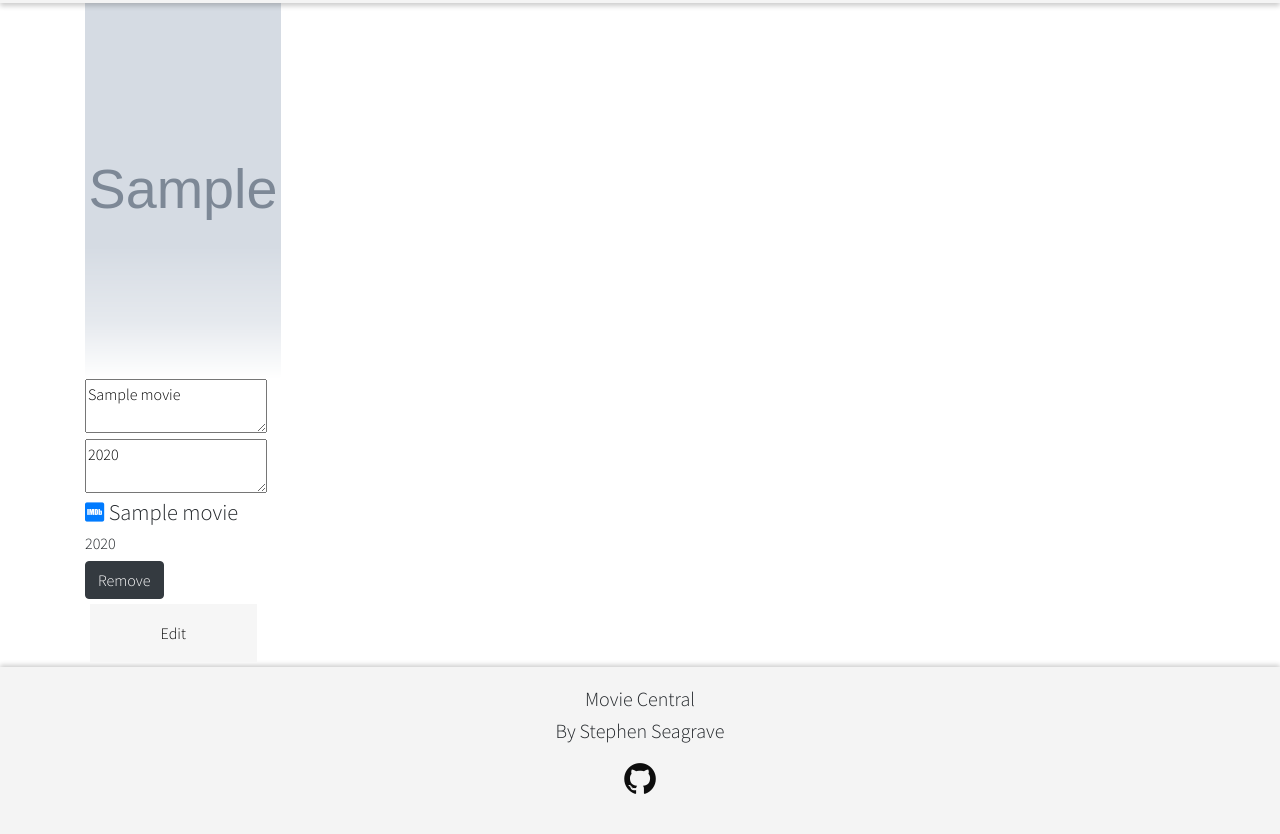
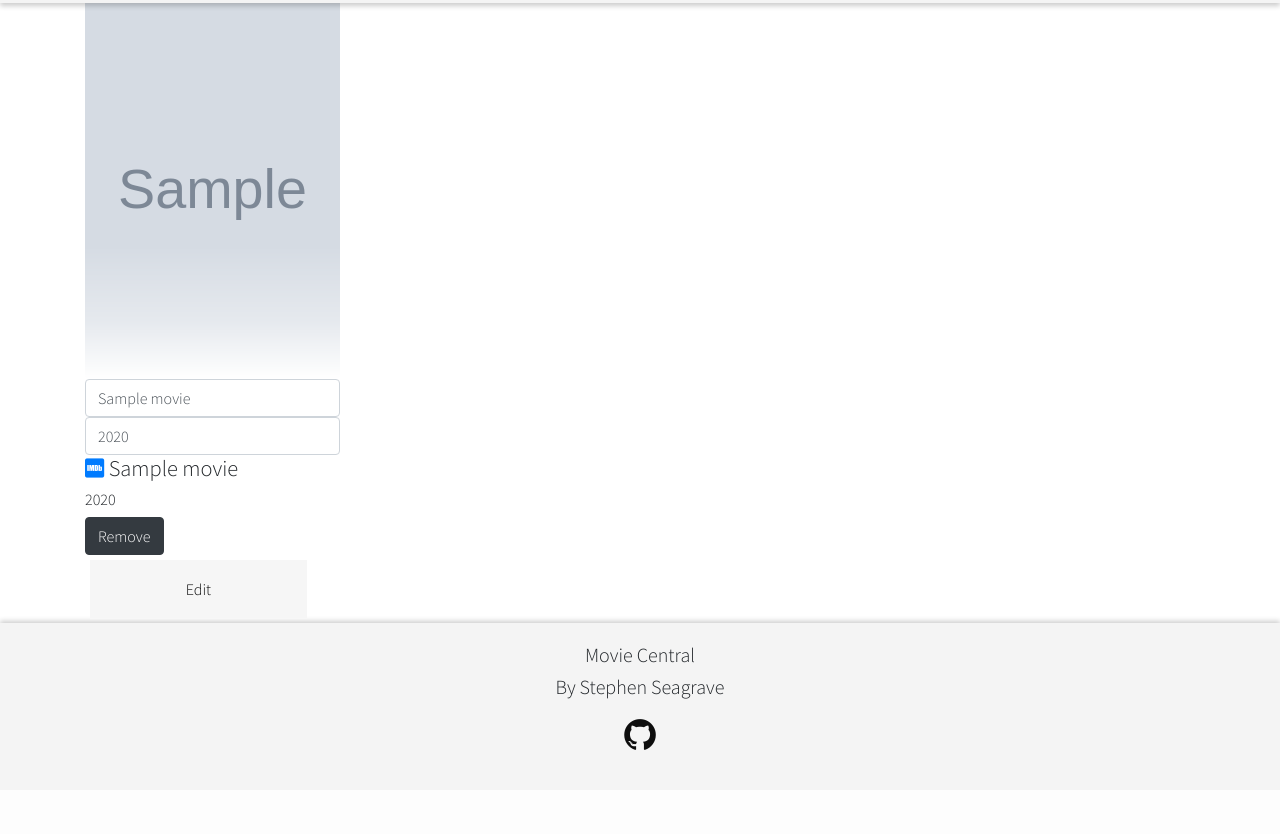
Before and after one commit to nemixu/Movies-Manager, a Flask app: template templates/profile.html in a window 1280 px wide. Shown: the part 57-891 px from the top of the page. After the commit the page ends 807 px from the top, so only its background shows below. Run offline with Flask 2, Linux system fonts and the light colour scheme; the template is opened without the code that fills it: most values are stand-ins (such as "Sample title", 1, 10 or a date in 2020); grey boxes marked "Sample" are stand-in pictures; some libraries are stand-ins or nearby versions.

Commit message:
Added proper form control, moved form action

```diff
--- a/templates/profile.html
+++ b/templates/profile.html
@@ -6,15 +6,15 @@
       <h1>{{user.username}}'s Favourites</h1>
     </div>
     {% for movie in favorites_1 %}
-    <form action="{{ url_for('edit') }}" method="POST">
       <div class="col-sm-12 col-md-6 col-lg-3 movie-card">
+        <form action="{{ url_for('edit') }}" method="POST">
         <img src="{{ movie.poster }}" class="rounded float-left movie-img" alt="Movie Image">
-        <textarea name="title" id="title">{{ movie.title }}</textarea>
-        <textarea name="year" id="year">{{ movie.year }}</textarea>
+        <input name="title" id="title" class="form-control" value="{{ movie.title }}"/>
+        <input name="year" id="year" class="form-control" value="{{ movie.year }}"/>
         <input name="_id" id="_id" type="hidden" value="{{ movie._id }}" class="hidden-text"/>
         <h3 class="movie-title">
-          <a target="_blank" rel="noopener" href="https://www.imdb.com/title/{{ movie.imdbid }}/"><i
-              class="fa fa-imdb"></i></a>
+          <a target="_blank" rel="noopener" href="https://www.imdb.com/title/{{ movie.imdbid }}/">
+            <i class="fa fa-imdb"></i></a>
           {{ movie.title }}
         </h3>
         <h4 class="movie-year">
@@ -22,8 +22,8 @@
         </h4>
         <a href="/delete_favorites/{{movie._id}}" class="btn btn-dark">Remove</a>
         <input type="submit" id="edit" class="input" value="Edit" />
+      </form>
       </div>
-    </form>
     {% endfor %}
   </div>
 </div>
```
